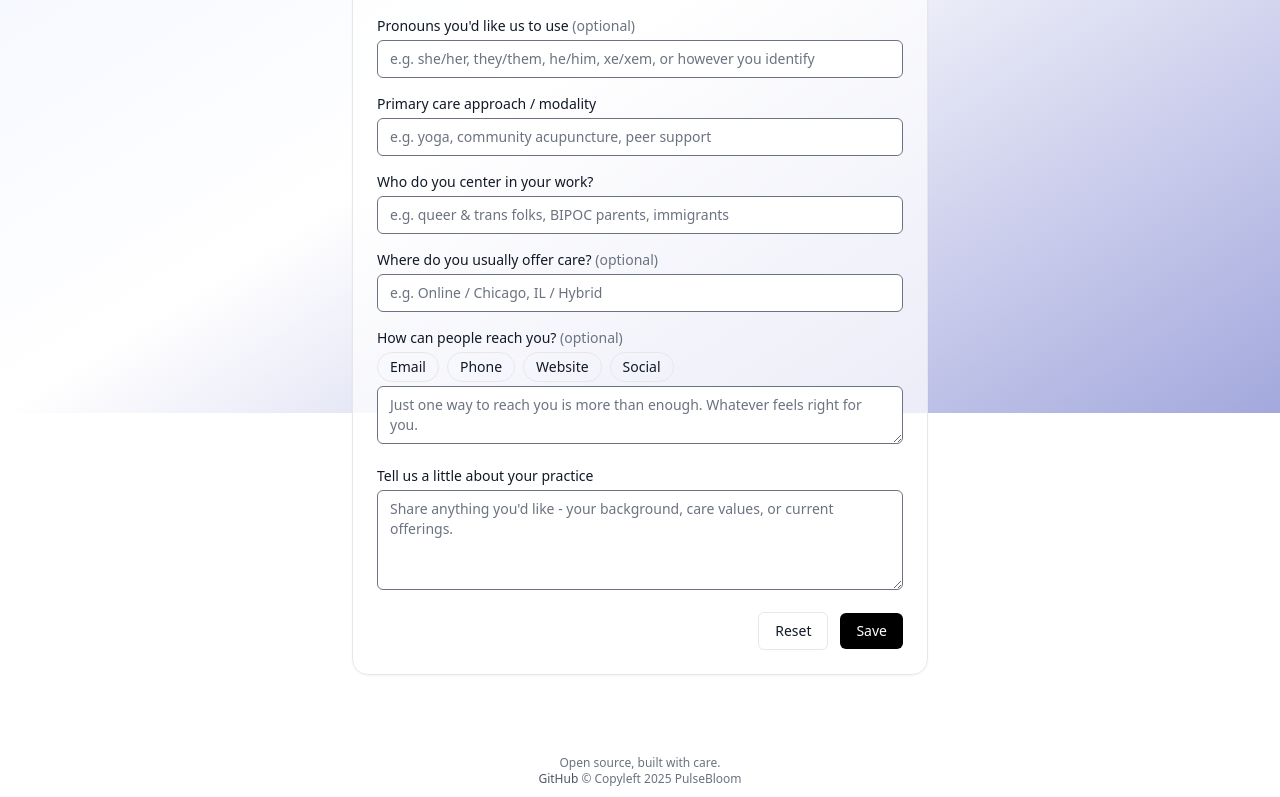
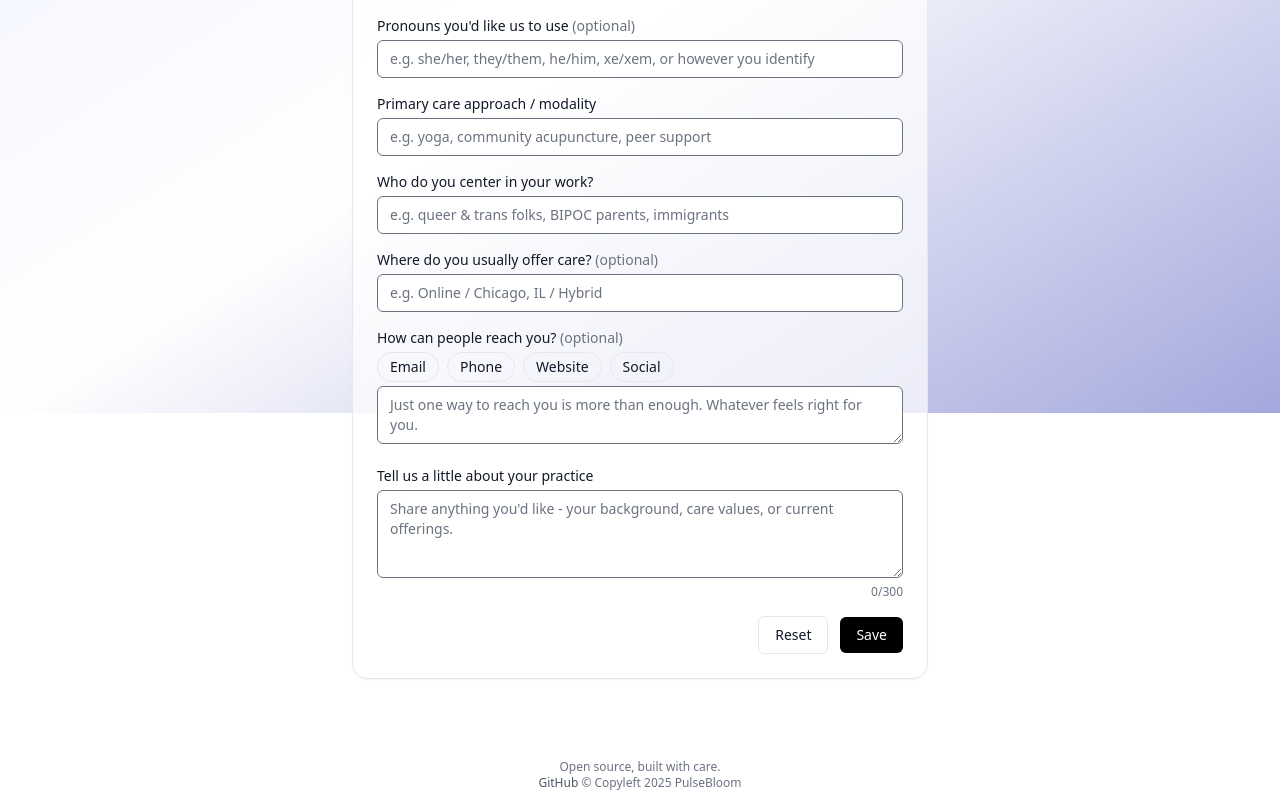
Before and after one commit to yumengcao4888/pulse-bloom, a Next.js app: page /healer in a window 1280 px wide. Shown: the part 387-1184 px from the top of the page. Built offline with nearby package versions, Linux system fonts and the light colour scheme; no server answers; a web font is replaced by a local one.

Commit message:
Added a word limit for healers' short stories.

```diff
--- a/components/healer/edit-space-sheet.tsx
+++ b/components/healer/edit-space-sheet.tsx
@@ -24,6 +24,20 @@ type HealerProfile = {
 type EditProfileSheetProps = {
   healer: HealerProfile;
   buttonClassName?: string;
+};
+
+const BIO_WORD_LIMIT = 300;
+const getWordCount = (value: string) => {
+  const trimmed = value.trim();
+  if (!trimmed) return 0;
+  return trimmed.split(/\s+/).length;
+};
+const limitWords = (value: string, limit: number) => {
+  const trimmed = value.trim();
+  if (!trimmed) return value;
+  const words = trimmed.split(/\s+/);
+  if (words.length <= limit) return value;
+  return `${words.slice(0, limit).join(" ")} `;
 };
 
 export default function EditProfileSheet({ healer, buttonClassName }: EditProfileSheetProps) {
@@ -165,6 +179,11 @@ export default function EditProfileSheet({ healer, buttonClassName }: EditProfil
     }
     const error = validateContact(form.contactType, value);
     setContactError(error);
+  };
+
+  const handleBioChange = (e: React.ChangeEvent<HTMLTextAreaElement>) => {
+    const nextValue = limitWords(e.target.value, BIO_WORD_LIMIT);
+    setForm((prev) => ({ ...prev, bio: nextValue }));
   };
 
   const handleSave = async () => {
@@ -410,13 +429,18 @@ export default function EditProfileSheet({ healer, buttonClassName }: EditProfil
               <label className="block text-sm font-medium">
                 {t("form.healer.bio.label")}
               </label>
-              <textarea
-                className="w-full rounded-md border px-3 py-2 text-sm min-h-[120px]"
-                placeholder={t("form.healer.bio.placeholder")}
-                value={form.bio}
-                onChange={handleChange("bio")}
-                required
-              />
+              <div className="space-y-0">
+                <textarea
+                  className="w-full rounded-md border px-3 py-2 text-sm min-h-[104px]"
+                  placeholder={t("form.healer.bio.placeholder")}
+                  value={form.bio}
+                  onChange={handleBioChange}
+                  required
+                />
+                <div className="-mt-1 flex justify-end text-xs text-gray-500">
+                  {getWordCount(form.bio)}/{BIO_WORD_LIMIT}
+                </div>
+              </div>
             </div>
           </div>
           <div className="mt-4 rounded-2xl border border-amber-200 bg-amber-50/60 p-4">
--- a/components/healer/healer-form.tsx
+++ b/components/healer/healer-form.tsx
@@ -25,6 +25,20 @@ const initialForm: HealerForm = {
   contact: '',
   contactType: '',
   bio: '',
+};
+
+const BIO_WORD_LIMIT = 300;
+const getWordCount = (value: string) => {
+  const trimmed = value.trim();
+  if (!trimmed) return 0;
+  return trimmed.split(/\s+/).length;
+};
+const limitWords = (value: string, limit: number) => {
+  const trimmed = value.trim();
+  if (!trimmed) return value;
+  const words = trimmed.split(/\s+/);
+  if (words.length <= limit) return value;
+  return `${words.slice(0, limit).join(" ")} `;
 };
 
 export default function HealerForm() {
@@ -128,6 +142,11 @@ export default function HealerForm() {
     }
     const error = validateContact(form.contactType, value);
     setContactError(error);
+  };
+
+  const handleBioChange = (e: React.ChangeEvent<HTMLTextAreaElement>) => {
+    const nextValue = limitWords(e.target.value, BIO_WORD_LIMIT);
+    setForm((prev) => ({ ...prev, bio: nextValue }));
   };
 
   const handleSubmit = async (e: FormEvent) => {
@@ -338,13 +357,18 @@ export default function HealerForm() {
 
       <div className="space-y-1">
         <label className="block text-sm font-medium">{t("form.healer.bio.label")}</label>
-        <textarea
-          className="w-full rounded-md border px-3 py-2 text-sm min-h-[100px]"
-          placeholder={t("form.healer.bio.placeholder")}
-          value={form.bio}
-          onChange={handleChange('bio')}
-          required
-        />
+        <div className="space-y-0">
+          <textarea
+            className="w-full rounded-md border px-3 py-2 text-sm min-h-[88px]"
+            placeholder={t("form.healer.bio.placeholder")}
+            value={form.bio}
+            onChange={handleBioChange}
+            required
+          />
+          <div className="-mt-1 flex justify-end text-xs text-gray-500">
+            {getWordCount(form.bio)}/{BIO_WORD_LIMIT}
+          </div>
+        </div>
       </div>
 
       <div className="flex items-center justify-end gap-3">
```
